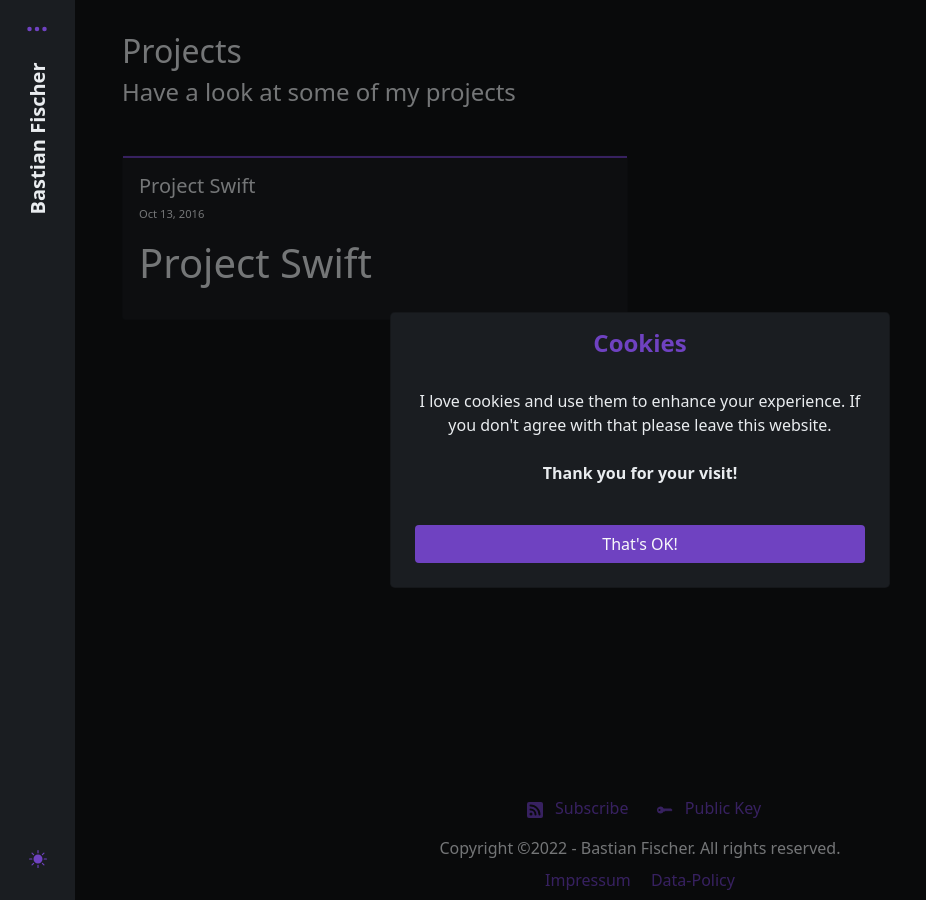
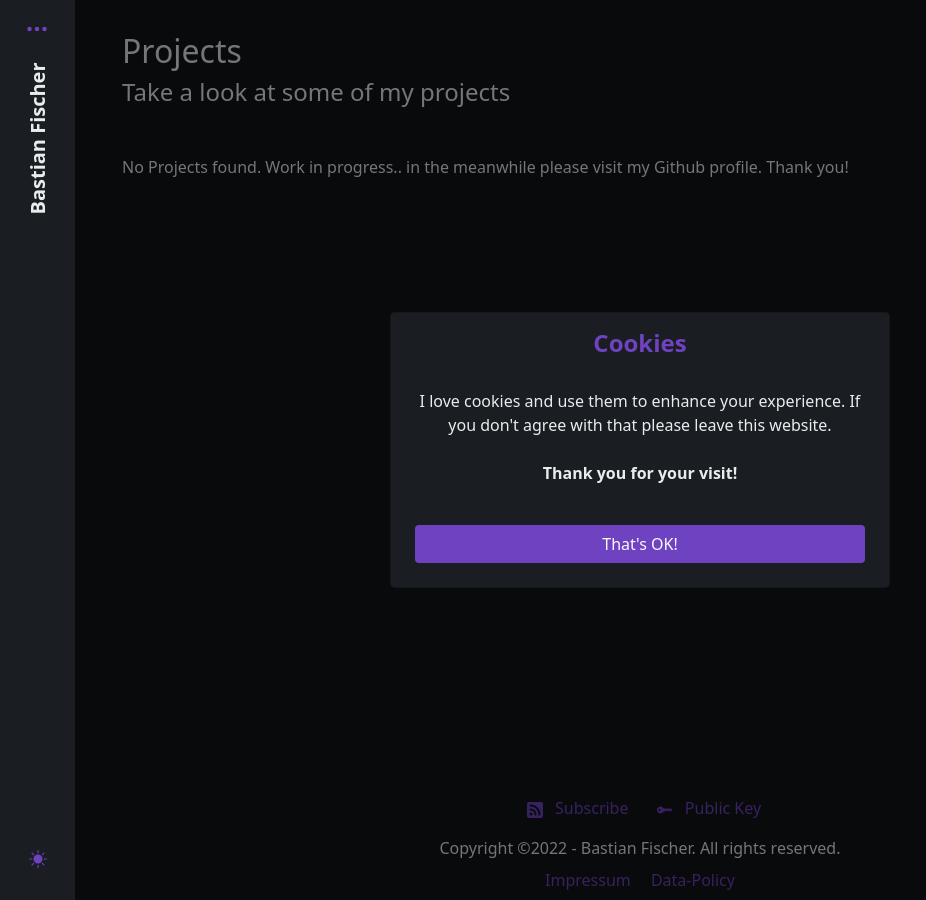
Before and after one commit to elyps/homepage, a Jekyll site: the page built from projects.md, in a window 1280 px wide. Shown: the whole page, without its empty margins (0-926 px from the left). Built offline with Jekyll 4.4.1, drawn with Linux system fonts in a browser that asks for light colours; nearby versions of some CDN libraries.

Commit message:
remove drafts in articles & projects

```diff
--- a/_includes/authorCard.html
+++ b/_includes/authorCard.html
@@ -1,13 +1,13 @@
 <div class="row author-card br-12 pt-2 pb-3 px-2 m-5">
     <data class="u-url" href="{{ '/' | relative_url }}"></data>
-          <div class="col-2">
+          <div class="col-md-2">
             <img
               src="{{ 'assets/img/me.png' | relative_url}}"
               alt="picture of bastian-fischer"
               width="150"
             >
           </div>
-          <div class="col-10 mt-4 align-items-center">
+          <div class="col-md-10 mt-4 align-items-center">
             {%- if site.author %}
             <div class="contact-list">
               {% if site.author.name -%}
--- a/_includes/feedbackModal.html
+++ b/_includes/feedbackModal.html
@@ -8,7 +8,7 @@
       <div class="modal-header">
         <h1 class="modal-title fs-5" id="exampleModalLabel">Feedback</h1>
         <a type="button" class="btn btn-link btn-x" data-bs-dismiss="modal" aria-label="Close">
-          <svg xmlns="http://www.w3.org/2000/svg" width="16" height="16" fill="#e83e8c" class="bi bi-x-lg" viewBox="0 0 16 16">
+          <svg xmlns="http://www.w3.org/2000/svg" width="16" height="16" fill="rgba(111, 66, 193, 1.00)" class="bi bi-x-lg" viewBox="0 0 16 16">
             <path d="M2.146 2.854a.5.5 0 1 1 .708-.708L8 7.293l5.146-5.147a.5.5 0 0 1 .708.708L8.707 8l5.147 5.146a.5.5 0 0 1-.708.708L8 8.707l-5.146 5.147a.5.5 0 0 1-.708-.708L7.293 8 2.146 2.854Z"/>
           </svg>
         </a>
--- a/_layouts/articles.html
+++ b/_layouts/articles.html
@@ -62,7 +62,7 @@ layout: default
       </div>
     {%- endif %}
   {% else %}
-  <p>No Articles found.</p>
+  <p>No Articles found. Work in progress... Coming soon!</p>
   {%- endif -%}
 
 </div>
--- a/_layouts/categories.html
+++ b/_layouts/categories.html
@@ -16,7 +16,7 @@ layout: default
     {% for post in category[1] %}
     <div id="{{ category[0] }}" class="accordion-collapse collapse" aria-labelledby="flush-headingOne" data-bs-parent="#accordionFlushExample">
       <div class="accordion-body">
-        <a href="{{ post.url }}">{{ post.title }}</a>
+        <a href="{{ post.url }}" class="accordion-post-title">{{ post.title }}</a>
       </div>
     </div>
     {% endfor %}
--- a/_layouts/projects.html
+++ b/_layouts/projects.html
@@ -6,10 +6,10 @@ layout: default
   <div class="mb-5">
     {%- if page.title -%}
     <h2 class="page-heading">{{ page.title }}</h2>
-    <h4>Have a look at some of my projects</h4>
+    <h4>Take a look at some of my projects</h4>
     {% else %}
     <h2 class="page-heading">Projects</h2>
-    <h4>Have a look at some of my projects</h4>
+    <h4>Take a look at some of my projects</h4>
     {%- endif -%}
   </div>
 
@@ -61,7 +61,7 @@ layout: default
   </div>
   {%- endif %}
   {% else %}
-  <p>No Projects found.</p>
+  <p>No Projects found. Work in progress.. in the meanwhile please visit my Github profile. Thank you!</p>
   {%- endif -%}
 
 </div>
--- a/_sass/bs5ds/custom/_offcanvas.scss
+++ b/_sass/bs5ds/custom/_offcanvas.scss
@@ -1,12 +1,13 @@
 .offcanvas {
   margin-left: 75px;
+  color: $light;
 
   background: var(--background-color-ui) !important;
-  box-shadow: 0 8px 32px 0 rgba(33, 37, 41, 0.18);
+  /* box-shadow: 0 8px 32px 0 rgba(33, 37, 41, 0.18);
   backdrop-filter: blur( 8px );
-  -webkit-backdrop-filter: blur( 8px );
+  -webkit-backdrop-filter: blur( 8px ); */
   /* border-radius: 10px; */
-  border: 1px solid rgba( 255, 255, 255, 0.18 );
+  /* border: 1px solid rgba( 255, 255, 255, 0.18 ); */
 
   @media (max-width: 500px) {
     margin-left: 0;
```
Also changed, not shown: _drafts/2016-05-20-welcome.md (+3 -21 lines), _posts/2016-05-20-welcome.md (deleted, +0 -10 lines), _drafts/2016-05-19-project-swift.md (renamed from _projects/2016-05-19-project-swift.md).
